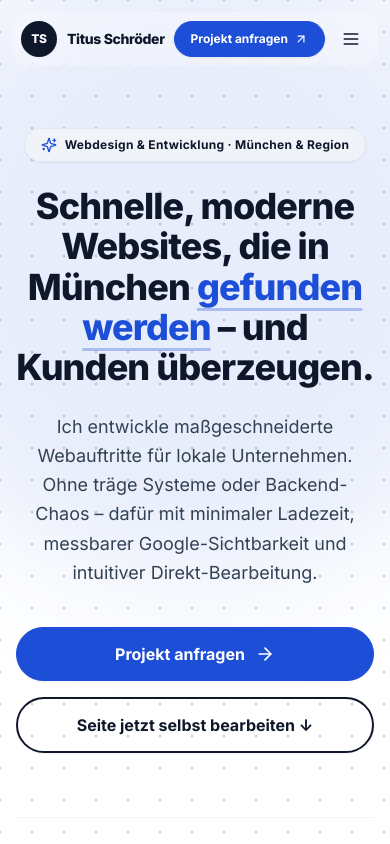
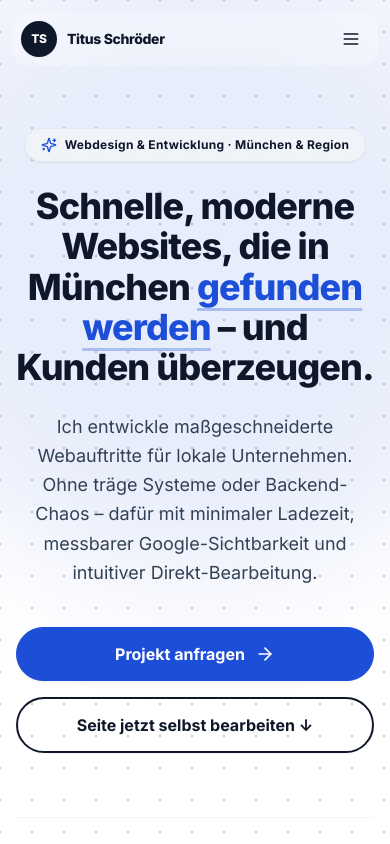
Before and after one commit to TitusSchroeder/titus-schroeder-web, a Next.js app: page / in a window 390 px wide. Shown: the top 844 px of the page. Built offline with nearby package versions, Linux system fonts and the light colour scheme.

Commit message:
Hide Projekt-anfragen button on mobile nav

```diff
--- a/src/components/ui/PillNav.tsx
+++ b/src/components/ui/PillNav.tsx
@@ -71,7 +71,7 @@ export const PillNav: React.FC = () => {
         <div className="flex items-center gap-2 shrink-0">
           <a
             href="#kontakt"
-            className="inline-flex items-center justify-center gap-1.5 text-xs sm:text-sm font-bold bg-brand-blue text-white border border-brand-blue h-9 px-4 rounded-full hover:bg-transparent hover:text-brand-blue transition-all shadow-sm"
+            className="hidden md:inline-flex items-center justify-center gap-1.5 text-xs sm:text-sm font-bold bg-brand-blue text-white border border-brand-blue h-9 px-4 rounded-full hover:bg-transparent hover:text-brand-blue transition-all shadow-sm"
           >
             <span>Projekt anfragen</span>
             <ArrowUpRight className="w-3.5 h-3.5" />
@@ -105,13 +105,7 @@ export const PillNav: React.FC = () => {
               {link.name}
             </a>
           ))}
-          <a
-            href="#kontakt"
-            onClick={() => setMobileMenuOpen(false)}
-            className="mt-2 text-center text-sm font-bold bg-brand-blue text-white py-3 rounded-full hover:bg-transparent hover:text-brand-blue border border-brand-blue transition-all shadow-sm"
-          >
-            Projekt anfragen
-          </a>
+
         </motion.div>
       )}
     </header>
```
